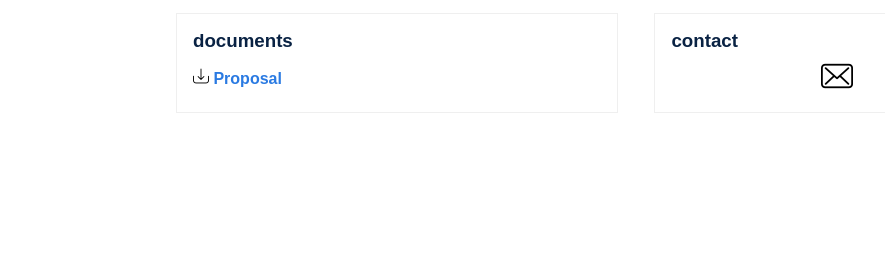
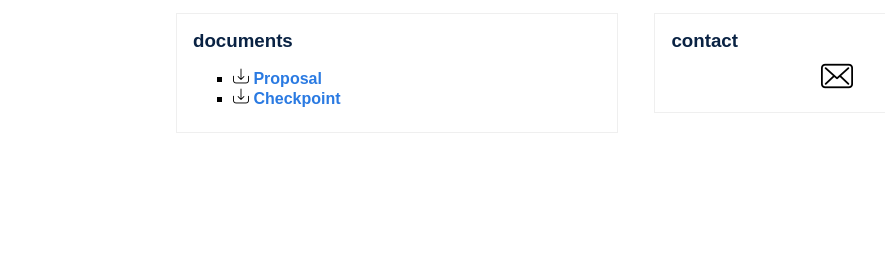
Before and after one commit to nick-and-dan/nick-and-dan.github.io, a plain HTML site: page 418/index.html in a window 1280 px wide. Shown: the part 182-460 px from the top of the page, 0-885 px from the left. Drawn offline with Linux system fonts and the light colour scheme.

Commit message:
added checkpoint report

```diff
--- a/418/index.html
+++ b/418/index.html
@@ -24,9 +24,19 @@
 	<h3>Documents</h3>
 	<p>
 	<strong>
-	  <a href="files/proposal.pdf"><img src="images/download.png" width="16" height="16"/> Proposal</a>
-	</strong>
-	</p>
+  <ul>
+    <li>
+    <a href="files/proposal.pdf"><img src="images/download.png" width="16" height="16"/> Proposal</a>
+    </li>
+    <li>
+    <a href="files/checkpoint.pdf"><img src="images/download.png" width="16" height="16"/> Checkpoint </a>
+    </li>
+  </ul>
+  </strong>
+
+
+
+  </p>
       </div>
       <div id="contact" class="column">
 	<h3>Contact</h3>
```
Also changed, not shown: 1 other file.
